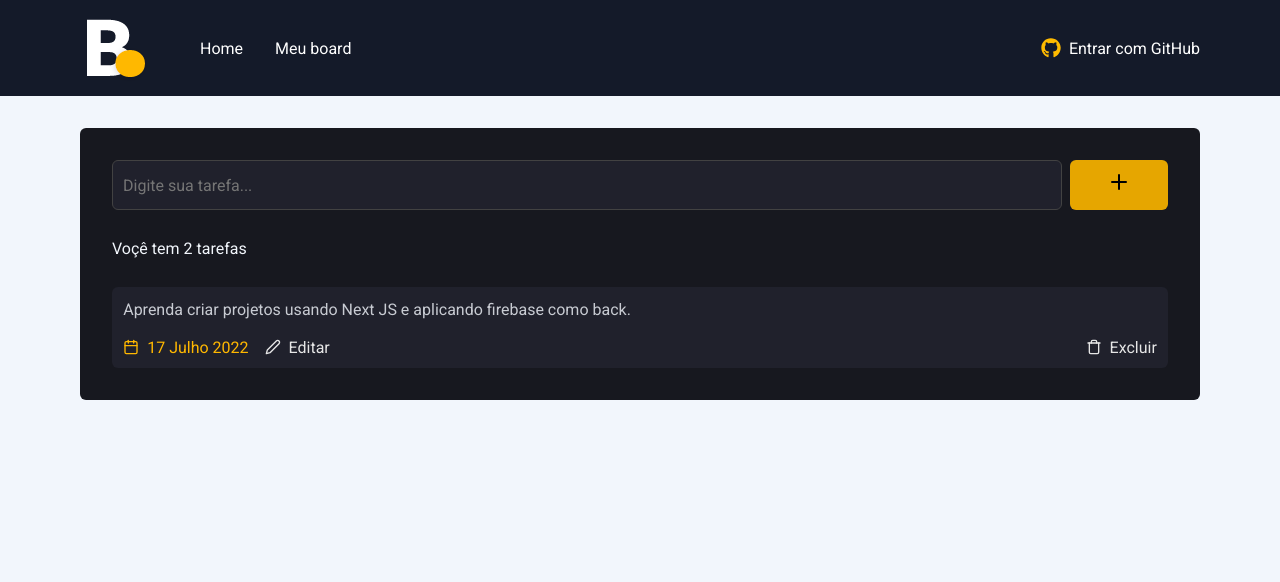
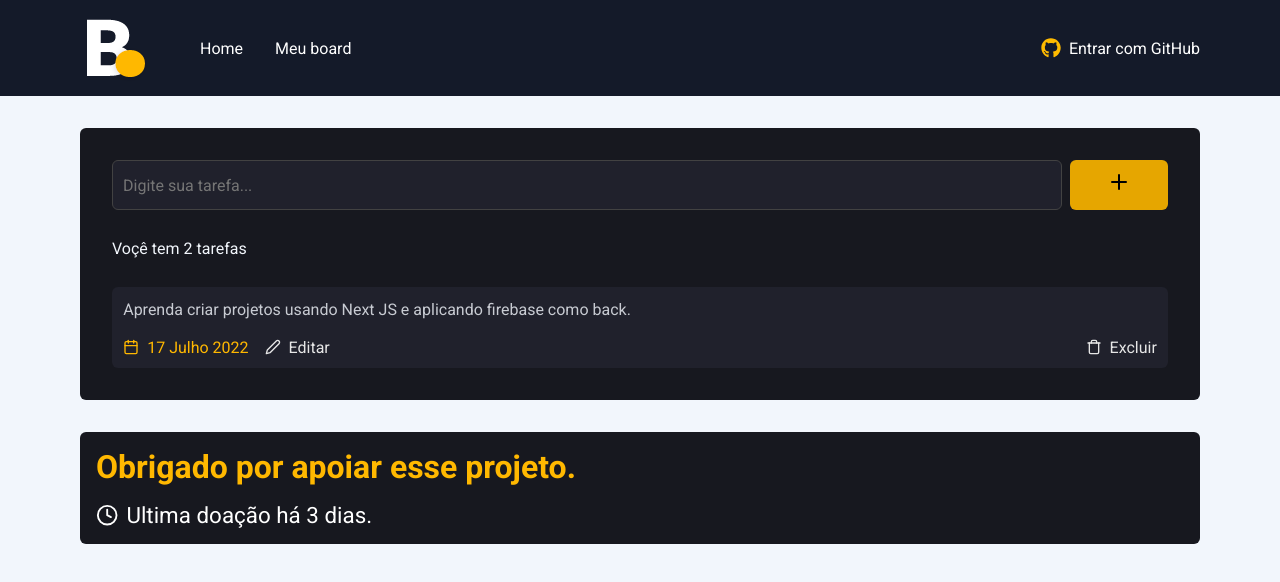
Before and after one commit to calebesg/board, a Next.js app: page /board in a window 1280 px wide. Shown: the top 582 px of the page. Built offline with nearby package versions, Linux system fonts and the light colour scheme.

Commit message:
created page board

```diff
--- a/src/pages/board/index.tsx
+++ b/src/pages/board/index.tsx
@@ -49,6 +49,14 @@ export default function Board() {
           </article>
         </div>
       </main>
+
+      <div className={styles.vipContainer}>
+        <strong>Obrigado por apoiar esse projeto.</strong>
+        <div>
+          <FiClock />
+          <time>Ultima doação há 3 dias.</time>
+        </div>
+      </div>
     </>
   )
 }
--- a/src/pages/board/styles.module.scss
+++ b/src/pages/board/styles.module.scss
@@ -105,3 +105,25 @@
     }
   }
 }
+
+.vipContainer {
+  max-width: global.$lg;
+  margin: 1rem auto;
+  background-color: global.$bg_content;
+  border-radius: global.$rounded_md;
+  padding: 1rem;
+
+  strong {
+    color: global.$bg_button;
+    font-size: 2rem;
+  }
+
+  div {
+    margin-top: 1rem;
+    color: white;
+    display: flex;
+    align-items: center;
+    gap: 0.5rem;
+    font-size: 1.4rem;
+  }
+}
```
